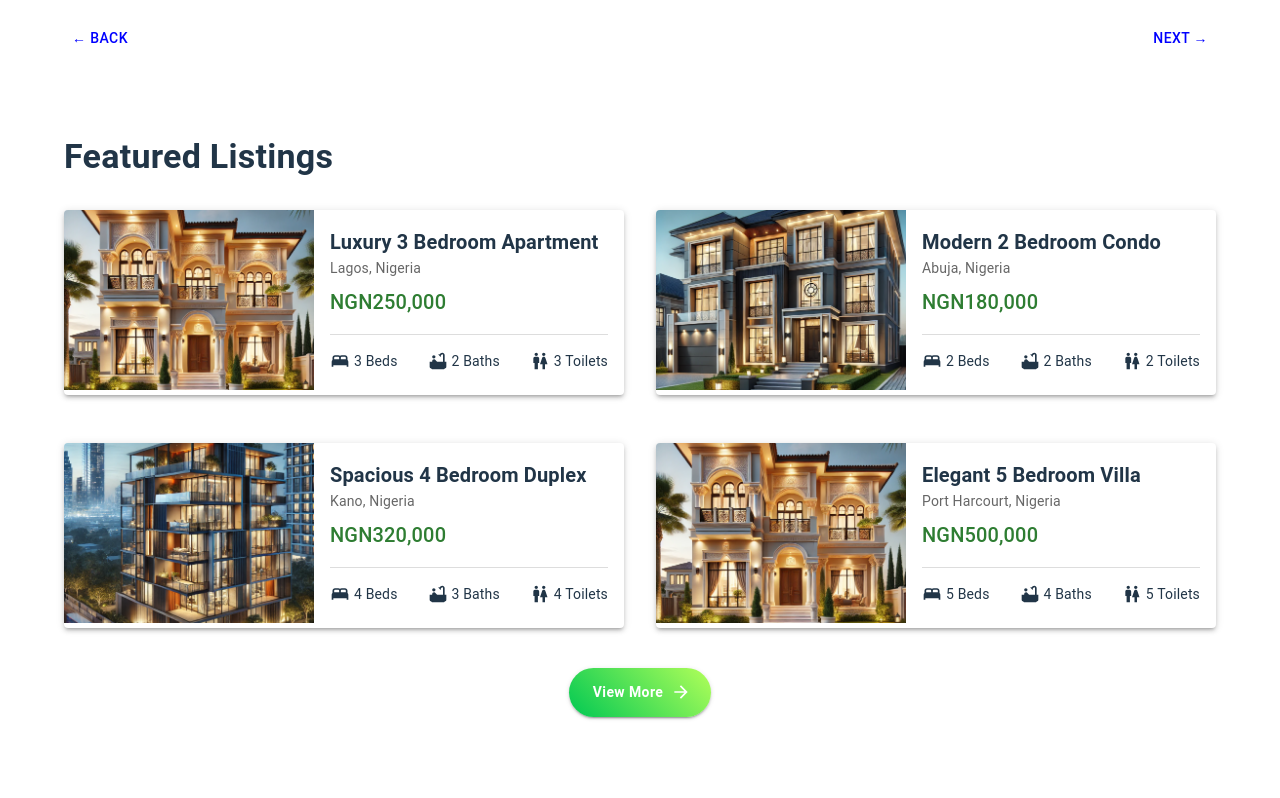
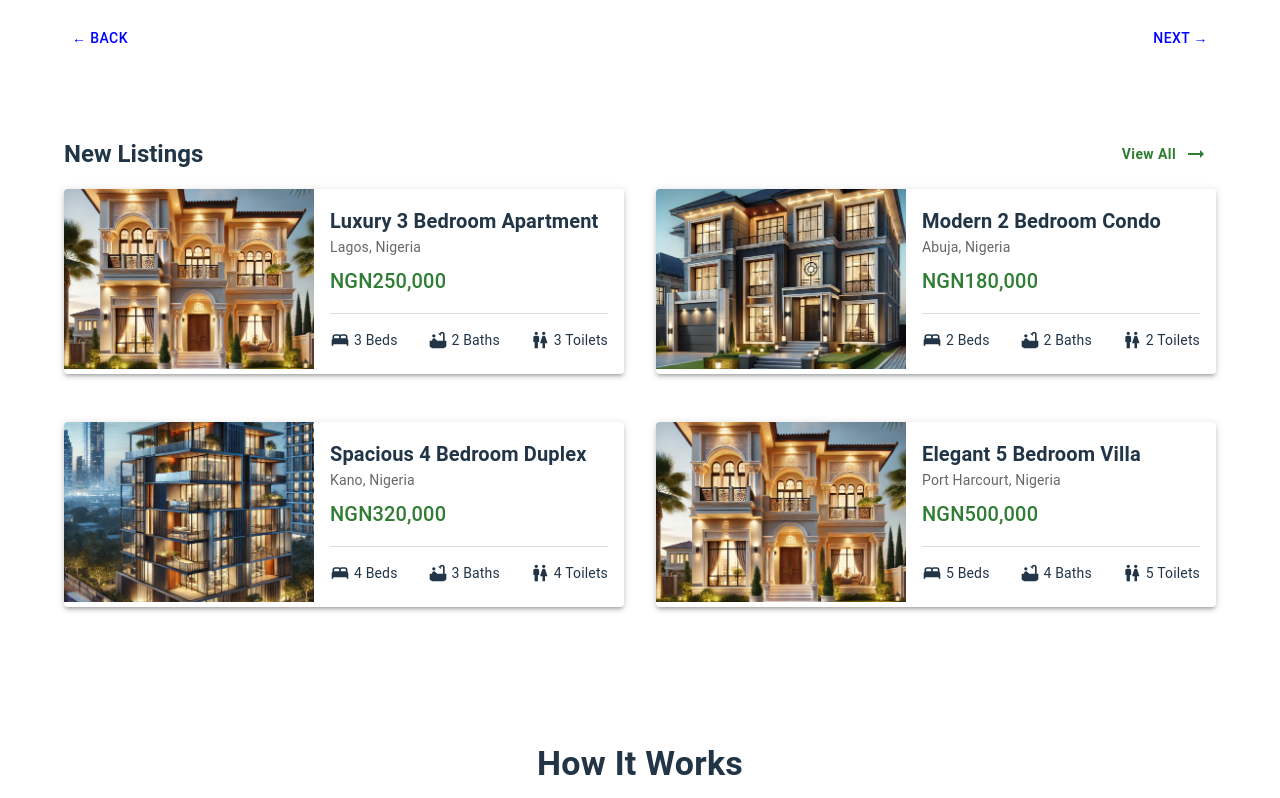
Before and after one commit to ndmichael/real-estate-mern, a React (Vite) app in the folder frontend/: page / in a window 1280 px wide. Shown: the part 1260-2058 px from the top of the page. Built offline with nearby package versions, Linux system fonts and the light colour scheme.

Commit message:
Comment out what is not needed

```diff
--- a/frontend/src/components/FeaturedListings.jsx
+++ b/frontend/src/components/FeaturedListings.jsx
@@ -1,5 +1,7 @@
-import {Typography, Container, Box } from "@mui/material";
+import { Link } from "react-router-dom";
+import {Typography, Container, Box, Button } from "@mui/material";
 import Grid from '@mui/material/Grid2';
+import ArrowRightAltIcon from "@mui/icons-material/ArrowRightAlt";
 
 import PropertyCard from "./PropertyCard";
 
@@ -55,11 +57,31 @@
     },
   ];
 
+
+
   return (
     <Container sx={{ my: 5,  width: "100%" }}>
-      <Typography variant="h4" fontWeight="bold" gutterBottom sx={{mb: 4}}>
-        Featured Listings
-      </Typography>
+      {/* Header with Title and "See All" Button */}
+      <Box sx={{ display: "flex", justifyContent: "space-between", alignItems: "center", mb: 2 }}>
+      <Typography variant="h5" fontWeight="bold">
+          New Listings
+        </Typography>
+        <Button
+          component={Link}
+          to="/listings"
+          color="success" // Green color
+          sx={{
+            textTransform: "none",
+            fontWeight: "bold",
+            display: "flex",
+            alignItems: "center",
+            gap: 1,
+          }}
+        >
+          View All <ArrowRightAltIcon />
+        </Button>
+      </Box>
+
       <Grid container spacing={4}>
         {featuredProperties.map((property) => (
           <Grid size={{xs:12, sm:6, md:6}}  key={property.id}>
@@ -67,14 +89,6 @@
           </Grid>
         ))}
       </Grid>
-
-      <Grid>
-        <Box sx={{ display: "flex", justifyContent: "center", mt: 3 }}>
-          <ViewMoreButton/>
-        </Box>
-      </Grid>
-
-
     </Container>
   );
 };
```
